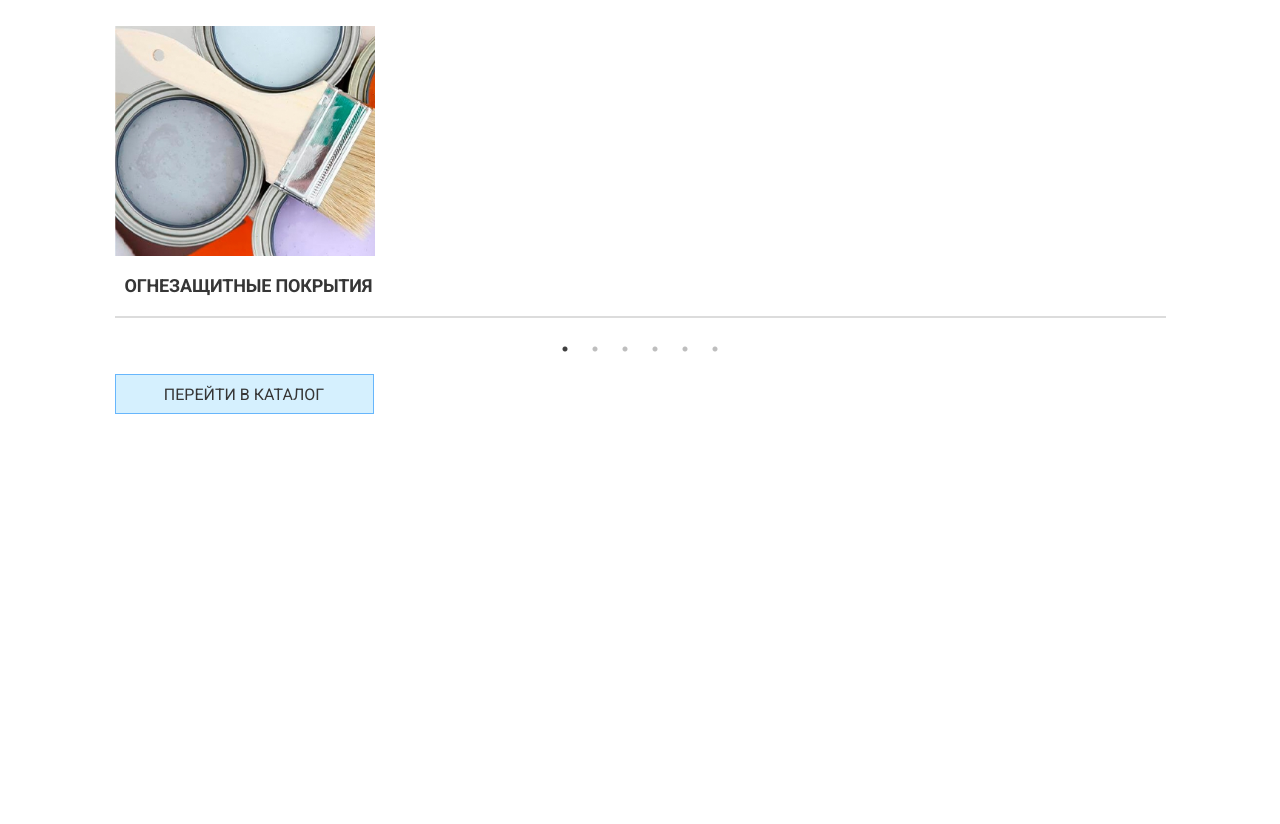
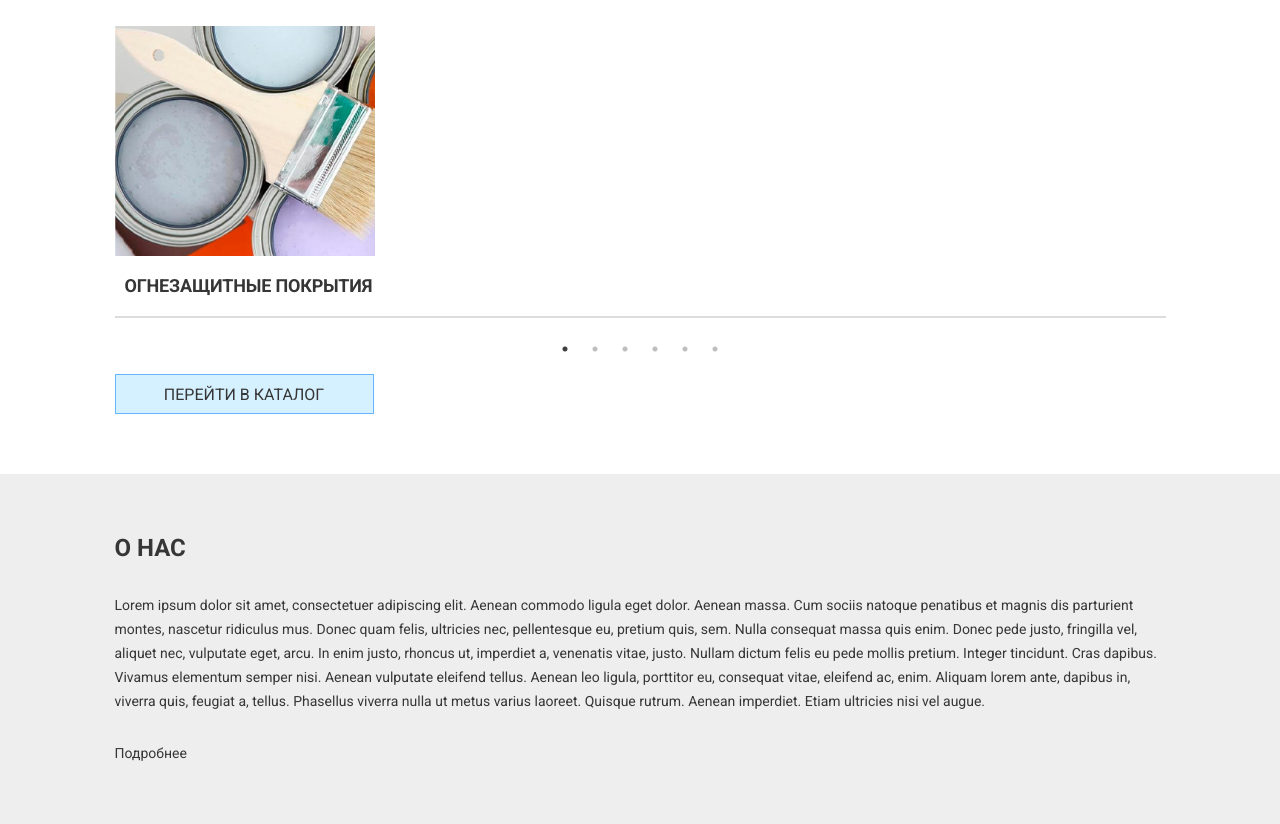
Before and after one commit to 6uJlJl/Element, a website: page index.html in a window 1280 px wide. Shown: the part 1779-2603 px from the top of the page. Before the commit the page ends 2253 px from the top, so only its background shows below. Drawn offline with Linux system fonts and the light colour scheme; files whose address does not match are found by name.

Commit message:
Верстка блока About

```diff
--- a/index.html
+++ b/index.html
@@ -176,6 +176,16 @@
 
     </section>
 
+    <section class="about">
+      <div class="container">
+        <h2 class="about__title">О нас</h2>
+        <p class="about__text">Lorem ipsum dolor sit amet, consectetuer adipiscing elit. Aenean commodo ligula eget dolor. Aenean massa. Cum sociis natoque penatibus et magnis dis parturient montes, nascetur ridiculus mus.
+            Donec quam felis, ultricies nec, pellentesque eu, pretium quis, sem. Nulla consequat massa quis enim. Donec pede justo, fringilla vel, aliquet nec, vulputate eget, arcu. In enim justo, rhoncus ut, imperdiet a, venenatis vitae, justo. Nullam dictum felis eu pede mollis pretium. Integer tincidunt. Cras dapibus. Vivamus elementum semper nisi. Aenean vulputate eleifend tellus.
+            Aenean leo ligula, porttitor eu, consequat vitae, eleifend ac, enim. Aliquam lorem ante, dapibus in, viverra quis, feugiat a, tellus. Phasellus viverra nulla ut metus varius laoreet. Quisque rutrum. Aenean imperdiet. Etiam ultricies nisi vel augue.</p>
+        <a href="#" class="about__link">Подробнее</a>
+      </div>
+    </section>
+
   </main>
   <footer class="header">
 
--- a/sass/_colors.sass
+++ b/sass/_colors.sass
@@ -1 +1,2 @@
 $text-color: #363636
+$section-bgc: #eeeeee
--- /dev/null
+++ b/sass/blocks/_about.sass
@@ -0,0 +1,14 @@
+.about
+  background-color: $section-bgc
+  padding: 60px 0
+  color: $text-color
+  &__title
+    font-size: 24px
+    font-weight: 700
+    text-transform: uppercase
+    margin-bottom: 30px
+  &__text
+    line-height: 24px
+    margin-bottom: 30px
+  &__link
+    color: $text-color
--- a/sass/blocks/_materials.sass
+++ b/sass/blocks/_materials.sass
@@ -17,7 +17,7 @@
   &__examples
     padding: 60px 0
   &--spec
-      background-color: #eeeeee
+      background-color: $section-bgc
   &__title
     text-align: center
     color: $text-color
--- a/sass/main.sass
+++ b/sass/main.sass
@@ -42,3 +42,4 @@ body
 @import "blocks/header"
 @import "blocks/hero"
 @import "blocks/materials"
+@import "blocks/about"
```
Also changed, not shown: css/main.css, css/main.min.css.
